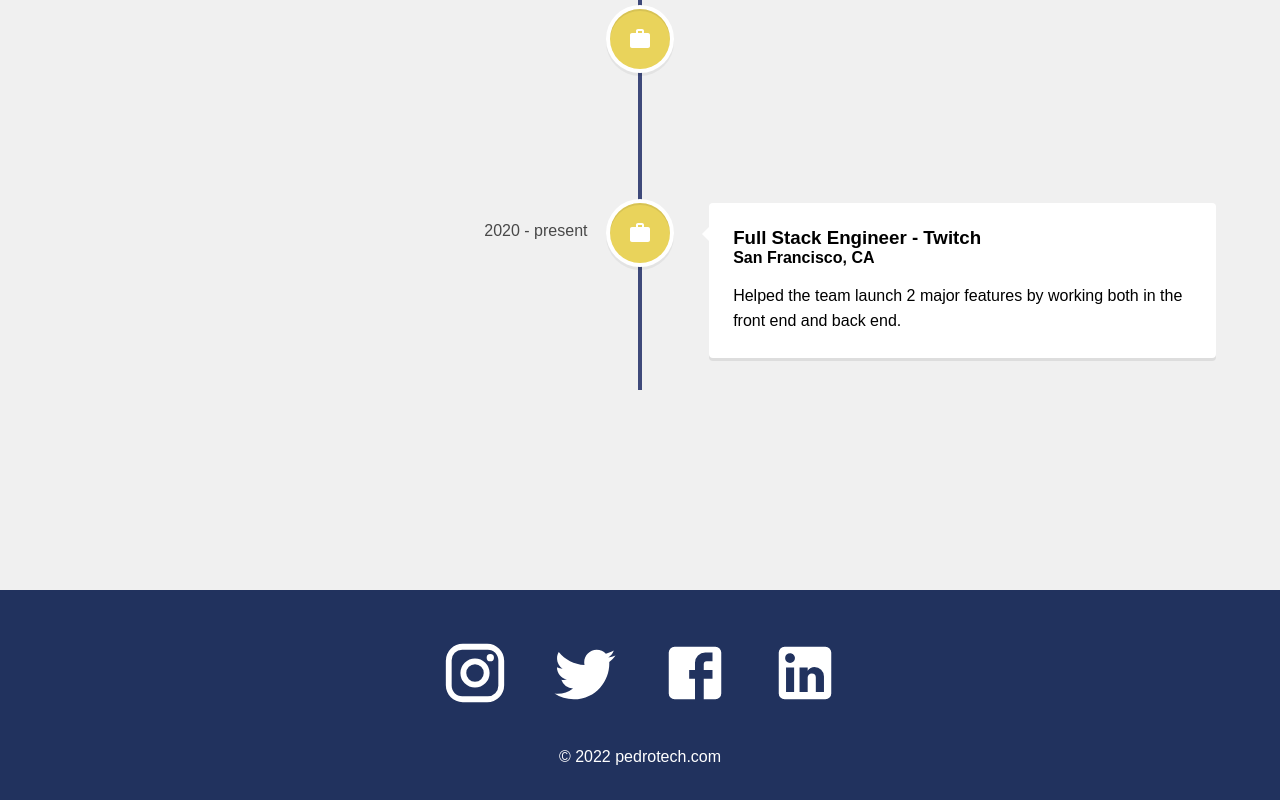
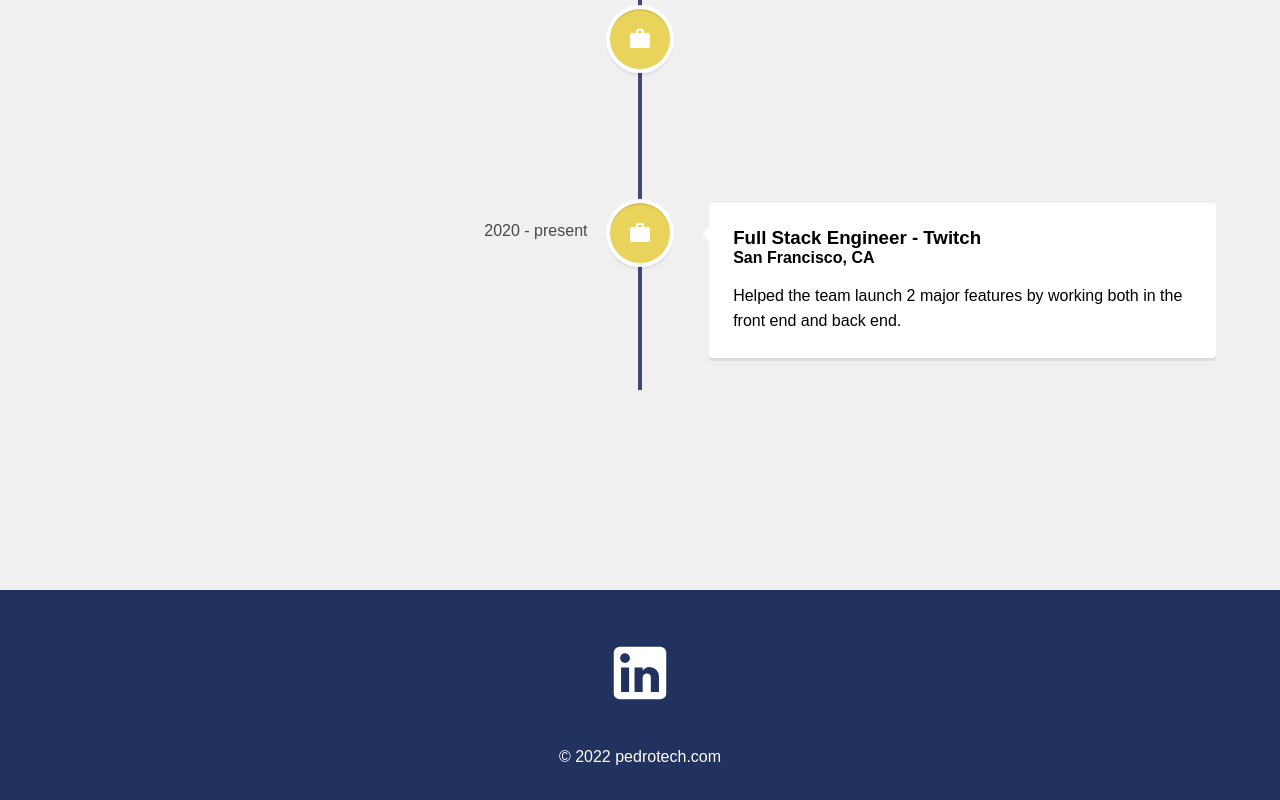
Before and after one commit to machadop1407/react-personal-portfolio-website, a React (Create React App) app: page /experience in a window 1280 px wide. Shown: the part 514-1314 px from the top of the page. Built offline with nearby package versions, Linux system fonts and the light colour scheme.

Commit message:
first commit

```diff
--- a/src/components/Footer.js
+++ b/src/components/Footer.js
@@ -1,7 +1,5 @@
 import React from "react";
-import InstagramIcon from "@material-ui/icons/Instagram";
-import TwitterIcon from "@material-ui/icons/Twitter";
-import FacebookIcon from "@material-ui/icons/Facebook";
+
 import LinkedInIcon from "@material-ui/icons/LinkedIn";
 import "../styles/Footer.css";
 
@@ -9,9 +7,7 @@ function Footer() {
   return (
     <div className="footer">
       <div className="socialMedia">
-        <InstagramIcon />
-        <TwitterIcon />
-        <FacebookIcon />
+
         <LinkedInIcon />
       </div>
       <p> &copy; 2022 pedrotech.com</p>
```
